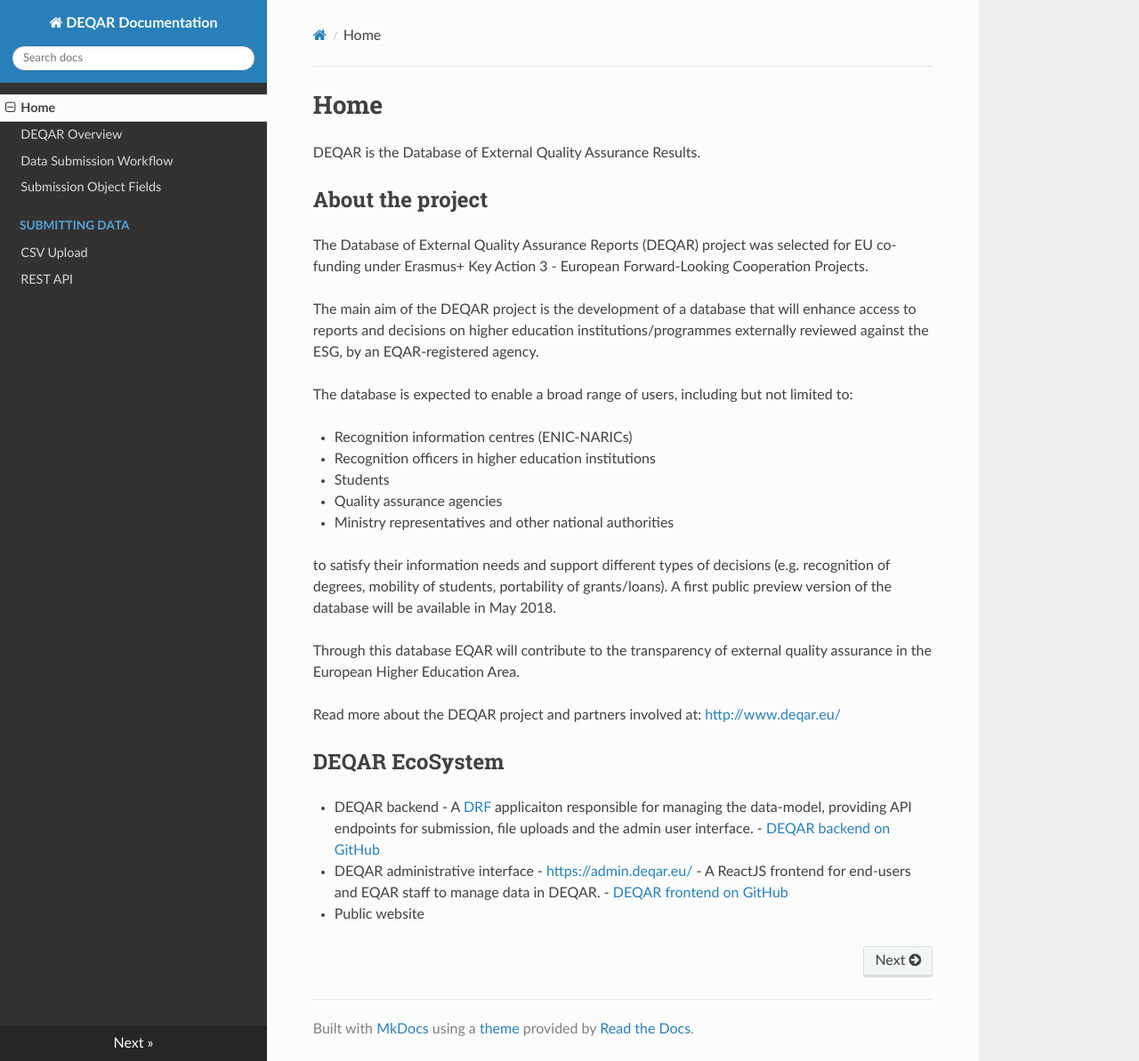
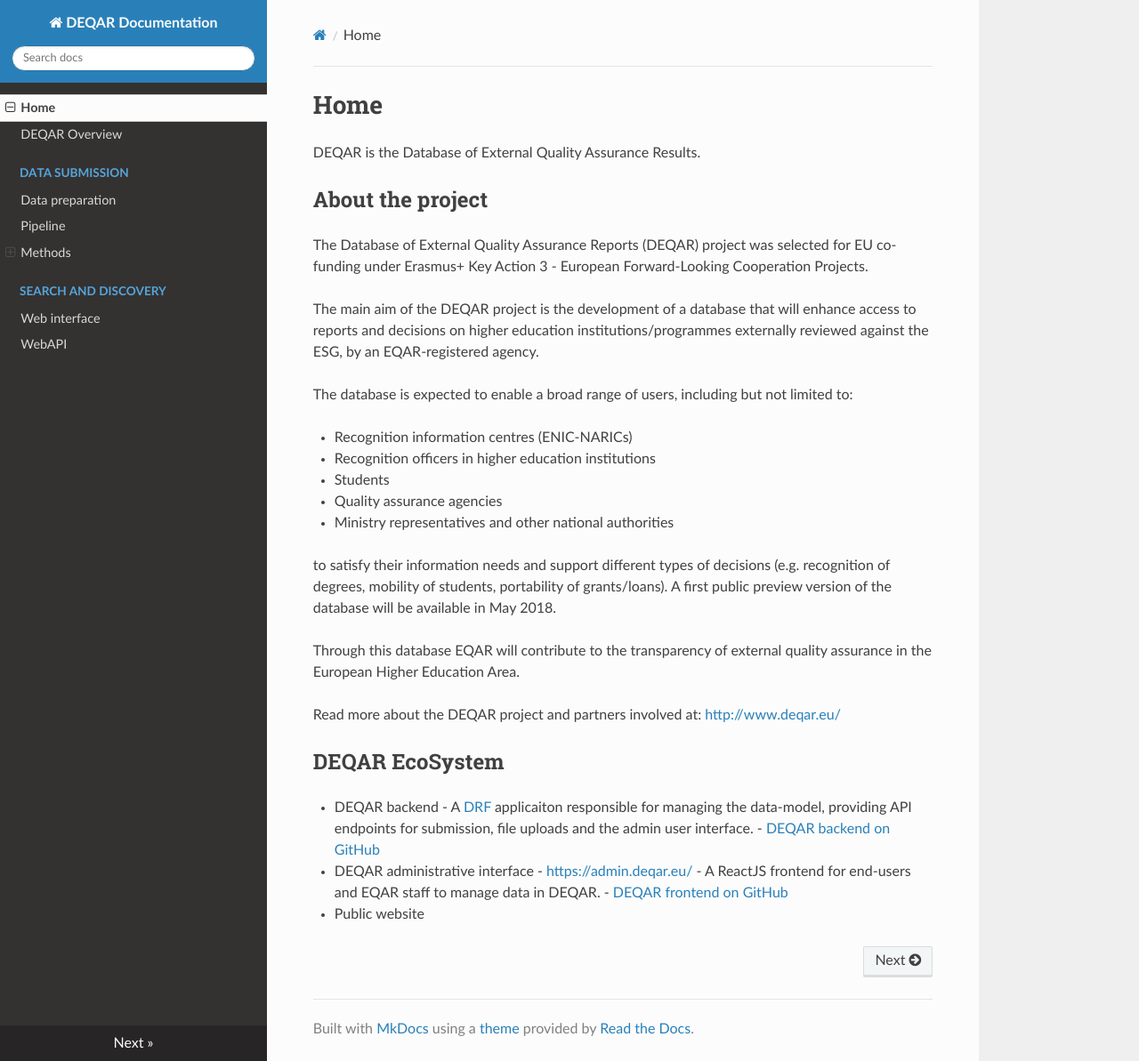
Before and after one commit to EQAR/deqar-docs, an MkDocs documentation site: the page built from docs/index.md, in a window 1280 px wide and 1193 px high. Shown: the whole window at 89% size. Built offline with MkDocs 1.6.1, drawn with Linux system fonts in a browser that asks for light colours; nearby versions of some CDN libraries; old or Windows-style settings are respelled for this version of MkDocs.

Commit message:
Update mkdocs.yml

```diff
--- a/mkdocs.yml
+++ b/mkdocs.yml
@@ -3,11 +3,17 @@
 pages:
     - Home: index.md
     - DEQAR Overview: DEQAR_overview.md
-    - Data Submission Workflow: data_submission.md
-    - Submission Object Fields: 'submission_object_fields.md'
-    - Submitting data:
-        - CSV Upload: csv_upload.md
-        - REST API: submission_api.md
+    - Data Submission:
+        - Data preparation: 'submission_object_fields.md'
+        - Pipeline: data_submission.md
+        - Methods:
+            - Webform: webform.md
+            - CSV Upload: csv_upload.md
+            - REST API: submission_api.md
+#    - Data administration:
+    - Search and discovery:
+        - Web interface: public_web.md
+        - WebAPI: web_api.md
 ### theme configuration ###
 theme:
     name: readthedocs
```
